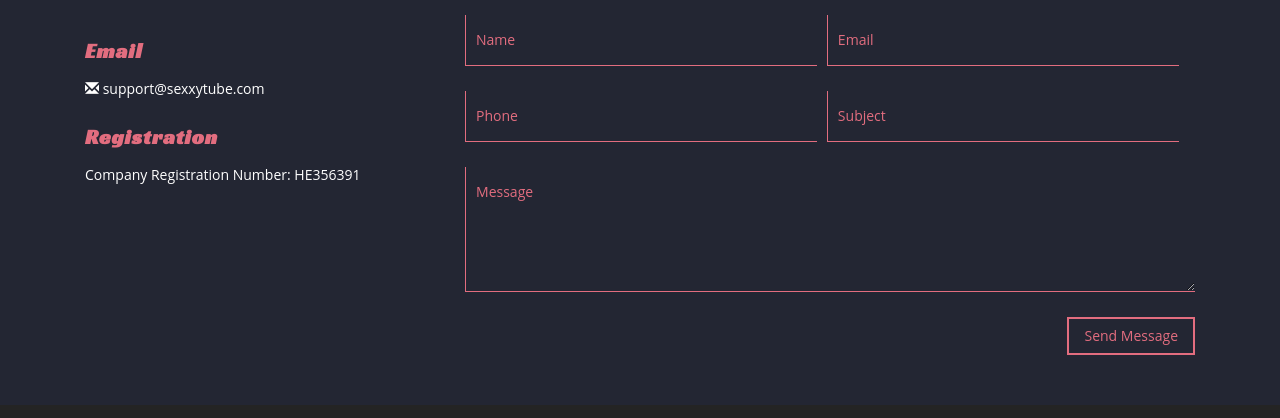
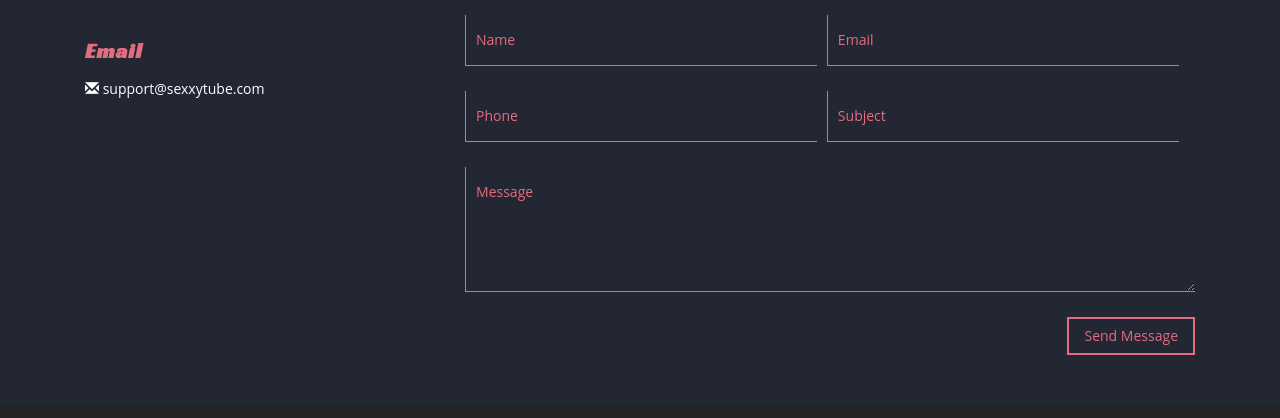
Before and after one commit to Concorder/st_portal, a plain HTML site: page contactus.html in a window 1280 px wide. Shown: the part 199-617 px from the top of the page. Drawn offline with Linux system fonts and the light colour scheme.

Commit message:
Update contactus.html

```diff
--- a/contactus.html
+++ b/contactus.html
@@ -139,10 +139,10 @@
 				<h4>Email</h4>
 				<p><span class="glyphicon glyphicon-envelope" aria-hidden="true"></span> <a href="mailto:mail@example.com"> support@sexxytube.com</a></p>
 			</div>
-			<div class="email">
-				<h4>Registration</h4>
-				<p><span class="" aria-hidden="true"></span> <a href="mailto:mail@example.com">Company Registration Number: HE356391</a></p>
-			</div>
+<!--			<div class="email">-->
+<!--				<h4>Registration</h4>-->
+<!--				<p><span class="" aria-hidden="true"></span> <a href="mailto:mail@example.com">Company Registration Number: HE356391</a></p>-->
+<!--			</div>-->
 		</div>
 		<div class="col-md-8 contact-right-ltpwr">
 			<form  method="post">
```
